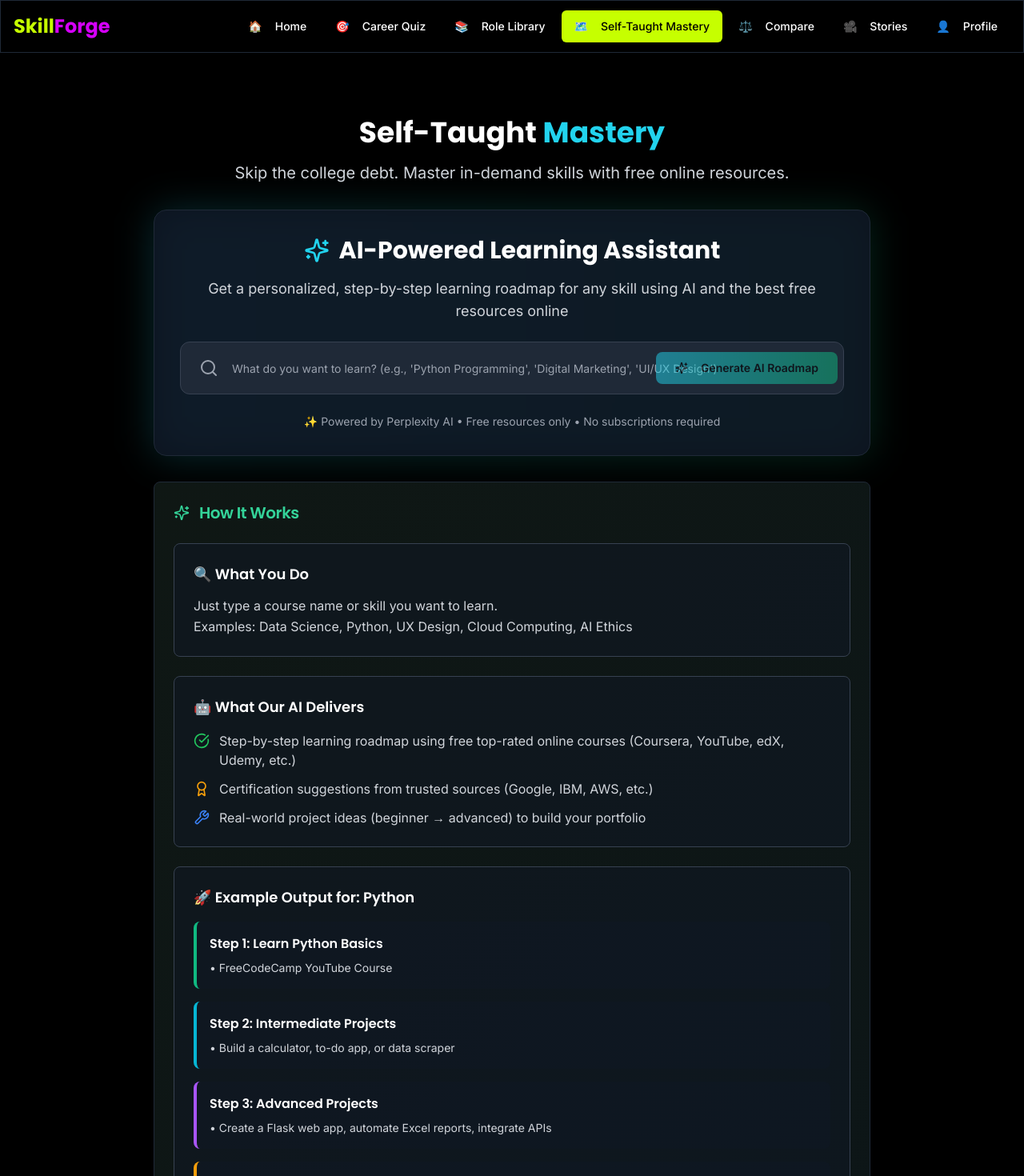
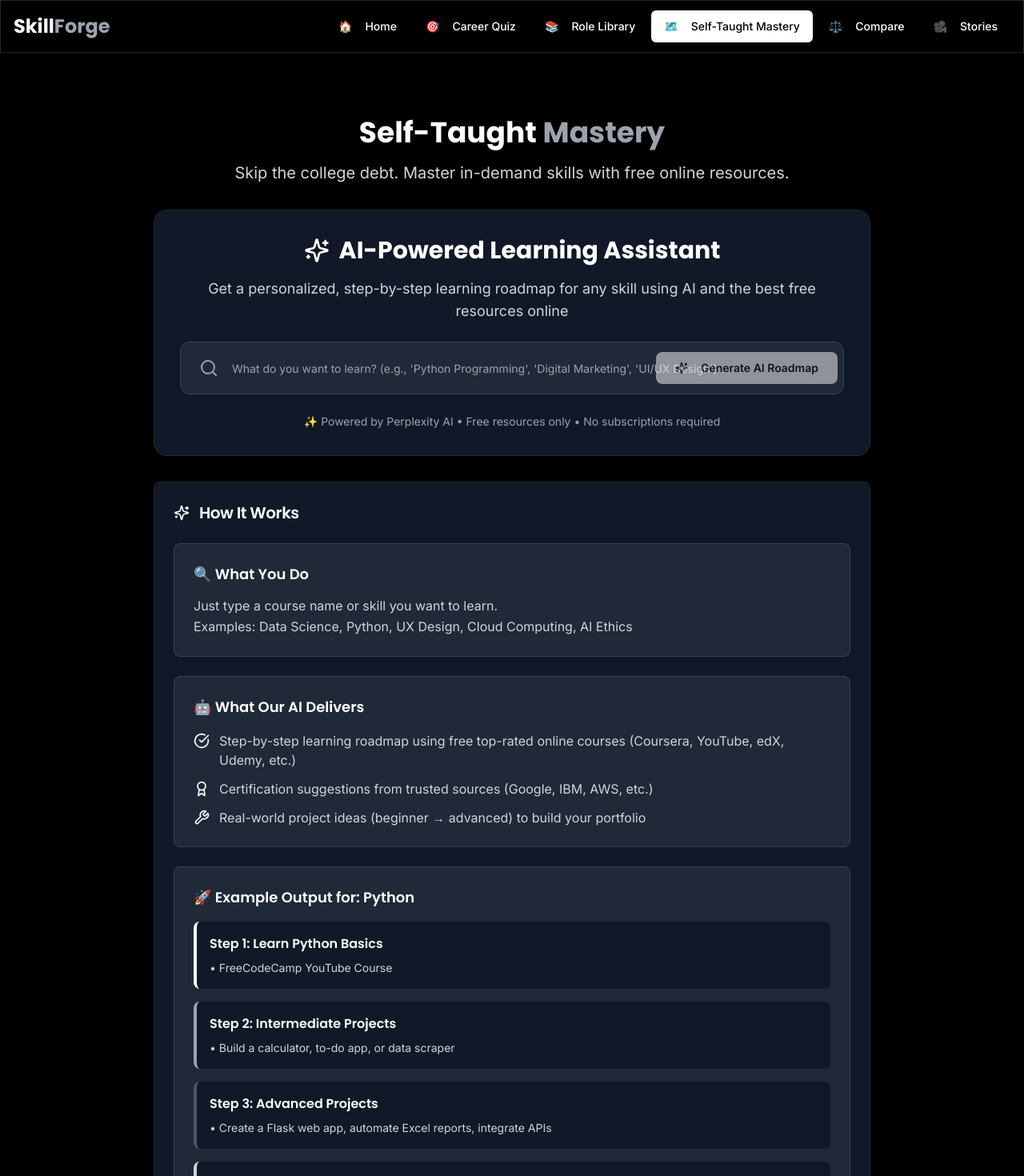
Before and after one commit to ChillandBuild/Skillforge, a React (Vite) app: page /roadmap in a window 1280 px wide. Shown: the top 1470 px of the page at 80% size. Built offline with nearby package versions, Linux system fonts and the light colour scheme.

Commit message:
Refactor: Implement UI and theme changes
- Move AI search results below the search bar.
- Improve AI output formatting with cards and UI elements.
- Apply a black and white color theme globally.
- Remove profile, sign-in, and sign-up from the navigation.

```diff
--- a/src/App.tsx
+++ b/src/App.tsx
@@ -14,9 +14,6 @@ import RoleLibrary from "./pages/RoleLibrary";
 import SkillsRoadmap from "./pages/SkillsRoadmap";
 import CompareCareers from "./pages/CompareCareers";
 import CareerStories from "./pages/CareerStories";
-import Profile from "./pages/Profile";
-import SignIn from "./pages/SignIn";
-import SignUp from "./pages/SignUp";
 import CareerEvolutionTimeline from "./pages/CareerEvolutionTimeline";
 import NotFound from "./pages/NotFound";
 
@@ -40,9 +37,6 @@ const App: React.FC = () => {
                   <Route path="/roadmap" element={<SkillsRoadmap />} />
                   <Route path="/compare" element={<CompareCareers />} />
                   <Route path="/stories" element={<CareerStories />} />
-                  <Route path="/profile" element={<Profile />} />
-                  <Route path="/signin" element={<SignIn />} />
-                  <Route path="/signup" element={<SignUp />} />
                   <Route path="/timeline" element={<CareerEvolutionTimeline />} />
                   <Route path="*" element={<NotFound />} />
                 </Routes>
--- a/src/components/Navigation.tsx
+++ b/src/components/Navigation.tsx
@@ -14,8 +14,7 @@ const Navigation = () => {
     { path: '/roles', label: 'Role Library', icon: '📚' },
     { path: '/roadmap', label: 'Self-Taught Mastery', icon: '🗺️' },
     { path: '/compare', label: 'Compare', icon: '⚖️' },
-    { path: '/stories', label: 'Stories', icon: '🎥' },
-    { path: '/profile', label: 'Profile', icon: '👤' }
+    { path: '/stories', label: 'Stories', icon: '🎥' }
   ];
 
   return (
@@ -25,8 +24,8 @@ const Navigation = () => {
           {/* Logo */}
           <Link to="/" className="flex items-center space-x-2">
             <div className="text-2xl font-poppins font-bold">
-              <span className="text-neon-lime">Skill</span>
-              <span className="text-neon-purple">Forge</span>
+              <span className="text-white">Skill</span>
+              <span className="text-gray-400">Forge</span>
             </div>
           </Link>
 
@@ -38,8 +37,8 @@ const Navigation = () => {
                   variant={location.pathname === item.path ? "secondary" : "ghost"}
                   className={`glow-button text-sm ${
                     location.pathname === item.path
-                      ? 'bg-neon-lime text-black'
-                      : 'text-white hover:text-neon-lime'
+                      ? 'bg-white text-black'
+                      : 'text-white hover:text-gray-300'
                   }`}
                 >
                   <span className="mr-2">{item.icon}</span>
@@ -52,7 +51,7 @@ const Navigation = () => {
           {/* Hamburger Menu Button */}
           <Button
             variant="ghost"
-            className="md:hidden text-white hover:text-neon-lime"
+            className="md:hidden text-white hover:text-gray-300"
             onClick={() => setIsOpen(!isOpen)}
           >
             {isOpen ? <X size={24} /> : <Menu size={24} />}
@@ -68,8 +67,8 @@ const Navigation = () => {
                   variant={location.pathname === item.path ? "secondary" : "ghost"}
                   className={`w-full justify-start glow-button ${
                     location.pathname === item.path
-                      ? 'bg-neon-lime text-black'
-                      : 'text-white hover:text-neon-lime'
+                      ? 'bg-white text-black'
+                      : 'text-white hover:text-gray-300'
                   }`}
                 >
                   <span className="mr-2">{item.icon}</span>
--- a/src/index.css
+++ b/src/index.css
@@ -14,7 +14,7 @@
     --popover: 0 0% 5%;
     --popover-foreground: 0 0% 100%;
 
-    --primary: 75 100% 60%;
+    --primary: 0 0% 100%;
     --primary-foreground: 0 0% 0%;
 
     --secondary: 0 0% 10%;
@@ -23,7 +23,7 @@
     --muted: 0 0% 10%;
     --muted-foreground: 0 0% 70%;
 
-    --accent: 291 100% 44%;
+    --accent: 0 0% 15%;
     --accent-foreground: 0 0% 100%;
 
     --destructive: 0 84.2% 60.2%;
@@ -31,18 +31,18 @@
 
     --border: 0 0% 15%;
     --input: 0 0% 15%;
-    --ring: 75 100% 60%;
+    --ring: 0 0% 100%;
 
     --radius: 0.5rem;
 
     --sidebar-background: 0 0% 2%;
     --sidebar-foreground: 0 0% 90%;
-    --sidebar-primary: 75 100% 60%;
+    --sidebar-primary: 0 0% 100%;
     --sidebar-primary-foreground: 0 0% 0%;
     --sidebar-accent: 0 0% 8%;
     --sidebar-accent-foreground: 0 0% 90%;
     --sidebar-border: 0 0% 10%;
-    --sidebar-ring: 75 100% 60%;
+    --sidebar-ring: 0 0% 100%;
   }
 }
 
@@ -53,7 +53,7 @@
 
   body {
     @apply bg-black text-white font-inter;
-    background: linear-gradient(135deg, #000000 0%, #0a0a0a 100%);
+    background: #000000;
     min-height: 100vh;
   }
 
@@ -64,11 +64,7 @@
 
 @layer components {
   .glow-button {
-    @apply transition-all duration-300 hover:animate-glow;
-  }
-
-  .neon-gradient {
-    background: linear-gradient(135deg, #C6FF00 0%, #D500F9 50%, #00E5FF 100%);
+    @apply transition-all duration-300;
   }
 
   .glass-card {
--- a/src/pages/SkillsRoadmap.tsx
+++ b/src/pages/SkillsRoadmap.tsx
@@ -66,12 +66,12 @@ const SkillsRoadmap = () => {
   };
 
   return (
-    <div className="min-h-screen py-20 px-4">
+    <div className="min-h-screen py-20 px-4 bg-black">
       <div className="max-w-6xl mx-auto">
         {/* Header */}
         <div className="text-center mb-12">
-          <h1 className="text-4xl font-poppins font-bold mb-4">
-            Self-Taught <span className="text-cyan-400">Mastery</span>
+          <h1 className="text-4xl font-poppins font-bold mb-4 text-white">
+            Self-Taught <span className="text-gray-400">Mastery</span>
           </h1>
           <p className="text-xl text-gray-300 mb-8">
             Skip the college debt. Master in-demand skills with free online resources.
@@ -80,10 +80,9 @@ const SkillsRoadmap = () => {
           {/* AI-Powered Search Section */}
           <div className="max-w-4xl mx-auto mb-12">
             <div className="relative mb-8">
-              <div className="absolute inset-0 bg-gradient-to-r from-cyan-400/20 to-emerald-500/20 rounded-2xl blur-xl"></div>
-              <div className="relative bg-gray-900/80 backdrop-blur-sm border border-gray-800 rounded-2xl p-8">
+              <div className="relative bg-gray-900 border border-gray-800 rounded-2xl p-8">
                 <div className="flex items-center justify-center mb-4">
-                  <Sparkles className="mr-3 h-8 w-8 text-cyan-400" />
+                  <Sparkles className="mr-3 h-8 w-8 text-white" />
                   <h2 className="text-3xl font-poppins font-bold text-white">
                     AI-Powered Learning Assistant
                   </h2>
@@ -100,12 +99,12 @@ const SkillsRoadmap = () => {
                       placeholder="What do you want to learn? (e.g., 'Python Programming', 'Digital Marketing', 'UI/UX Design')"
                       value={searchTerm}
                       onChange={(e) => setSearchTerm(e.target.value)}
-                      className="pl-16 pr-32 py-8 text-lg bg-gray-800 border-gray-700 text-white placeholder:text-gray-400 focus:border-cyan-400 focus:ring-cyan-400 rounded-xl"
+                      className="pl-16 pr-32 py-8 text-lg bg-gray-800 border-gray-700 text-white placeholder:text-gray-400 focus:border-white focus:ring-white rounded-xl"
                     />
                     <Button
                       type="submit"
                       disabled={isLoadingAI || !searchTerm.trim()}
-                      className="absolute right-2 top-1/2 transform -translate-y-1/2 bg-gradient-to-r from-cyan-400 to-emerald-500 text-black font-semibold px-6 py-3 rounded-lg hover:from-cyan-500 hover:to-emerald-600 glow-button"
+                      className="absolute right-2 top-1/2 transform -translate-y-1/2 bg-white text-black font-semibold px-6 py-3 rounded-lg hover:bg-gray-200 glow-button"
                     >
                       {isLoadingAI ? (
                         <div className="flex items-center">
@@ -128,10 +127,20 @@ const SkillsRoadmap = () => {
               </div>
             </div>
 
+            {/* AI Search Results - Moved here */}
+            {(aiResults || isLoadingAI) && (
+              <AISearchResults
+                results={aiResults}
+                isLoading={isLoadingAI}
+                onStartRoadmap={handleStartAIRoadmap}
+                searchTerm={searchTerm}
+              />
+            )}
+
             {/* How It Works Card */}
-            <Card className="glass-card border-gray-800 bg-gradient-to-br from-emerald-400/5 to-cyan-500/5 mb-8">
+            <Card className="bg-gray-900 border-gray-800 mb-8 mt-8">
               <CardHeader>
-                <CardTitle className="flex items-center text-xl text-emerald-400">
+                <CardTitle className="flex items-center text-xl text-white">
                   <Sparkles className="mr-3 h-5 w-5" />
                   How It Works
                 </CardTitle>
@@ -139,7 +148,7 @@ const SkillsRoadmap = () => {
 
               <CardContent className="space-y-6">
                 {/* What You Do Section */}
-                <div className="bg-gray-900/50 rounded-lg p-6 border border-gray-700">
+                <div className="bg-gray-800 rounded-lg p-6 border border-gray-700">
                   <h3 className="flex items-center text-lg font-semibold text-white mb-3">
                     🔍 What You Do
                   </h3>
@@ -150,25 +159,25 @@ const SkillsRoadmap = () => {
                 </div>
 
                 {/* What Our AI Delivers Section */}
-                <div className="bg-gray-900/50 rounded-lg p-6 border border-gray-700">
+                <div className="bg-gray-800 rounded-lg p-6 border border-gray-700">
                   <h3 className="flex items-center text-lg font-semibold text-white mb-4">
                     🤖 What Our AI Delivers
                   </h3>
                   <div className="space-y-3">
                     <div className="flex items-start text-left">
-                      <CheckCircle className="mr-3 h-5 w-5 text-green-500 mt-0.5 flex-shrink-0" />
+                      <CheckCircle className="mr-3 h-5 w-5 text-white mt-0.5 flex-shrink-0" />
                       <div className="text-gray-300">
                         Step-by-step learning roadmap using free top-rated online courses (Coursera, YouTube, edX, Udemy, etc.)
                       </div>
                     </div>
                     <div className="flex items-start text-left">
-                      <Award className="mr-3 h-5 w-5 text-amber-500 mt-0.5 flex-shrink-0" />
+                      <Award className="mr-3 h-5 w-5 text-white mt-0.5 flex-shrink-0" />
                       <div className="text-gray-300">
                         Certification suggestions from trusted sources (Google, IBM, AWS, etc.)
                       </div>
                     </div>
                     <div className="flex items-start text-left">
-                      <Wrench className="mr-3 h-5 w-5 text-blue-500 mt-0.5 flex-shrink-0" />
+                      <Wrench className="mr-3 h-5 w-5 text-white mt-0.5 flex-shrink-0" />
                       <div className="text-gray-300">
                         Real-world project ideas (beginner → advanced) to build your portfolio
                       </div>
@@ -177,27 +186,27 @@ const SkillsRoadmap = () => {
                 </div>
 
                 {/* Example Output */}
-                <div className="bg-gray-900/50 rounded-lg p-6 border border-gray-700">
+                <div className="bg-gray-800 rounded-lg p-6 border border-gray-700">
                   <h3 className="flex items-center text-lg font-semibold text-white mb-4">
                     🚀 Example Output for: Python
                   </h3>
                   <div className="space-y-4">
-                    <div className="bg-gray-900/40 rounded-lg p-4 border-l-4 border-emerald-500 text-left">
+                    <div className="bg-gray-900 rounded-lg p-4 border-l-4 border-white text-left">
                       <h4 className="font-semibold text-white mb-2">Step 1: Learn Python Basics</h4>
                       <p className="text-gray-300 text-sm">• FreeCodeCamp YouTube Course</p>
                     </div>
 
-                    <div className="bg-gray-900/40 rounded-lg p-4 border-l-4 border-cyan-500 text-left">
+                    <div className="bg-gray-900 rounded-lg p-4 border-l-4 border-gray-400 text-left">
                       <h4 className="font-semibold text-white mb-2">Step 2: Intermediate Projects</h4>
                       <p className="text-gray-300 text-sm">• Build a calculator, to-do app, or data scraper</p>
                     </div>
 
-                    <div className="bg-gray-900/40 rounded-lg p-4 border-l-4 border-purple-500 text-left">
+                    <div className="bg-gray-900 rounded-lg p-4 border-l-4 border-gray-600 text-left">
                       <h4 className="font-semibold text-white mb-2">Step 3: Advanced Projects</h4>
                       <p className="text-gray-300 text-sm">• Create a Flask web app, automate Excel reports, integrate APIs</p>
                     </div>
 
-                    <div className="bg-gray-900/40 rounded-lg p-4 border-l-4 border-amber-500 text-left">
+                    <div className="bg-gray-900 rounded-lg p-4 border-l-4 border-gray-300 text-left">
                       <h4 className="font-semibold text-white mb-2">Certifications:</h4>
                       <div className="space-y-1 text-gray-300 text-sm text-left">
                         <p>• Google Python Certificate</p>
@@ -208,18 +217,6 @@ const SkillsRoadmap = () => {
                 </div>
               </CardContent>
             </Card>
-
-            {/* AI Search Results */}
-            {(aiResults || isLoadingAI) && (
-              <div className="mb-12">
-                <AISearchResults
-                  results={aiResults}
-                  isLoading={isLoadingAI}
-                  onStartRoadmap={handleStartAIRoadmap}
-                  searchTerm={searchTerm}
-                />
-              </div>
-            )}
           </div>
         </div>
       </div>
```
Also changed, not shown: src/components/AISearchResults.tsx (+64 -30 lines).
